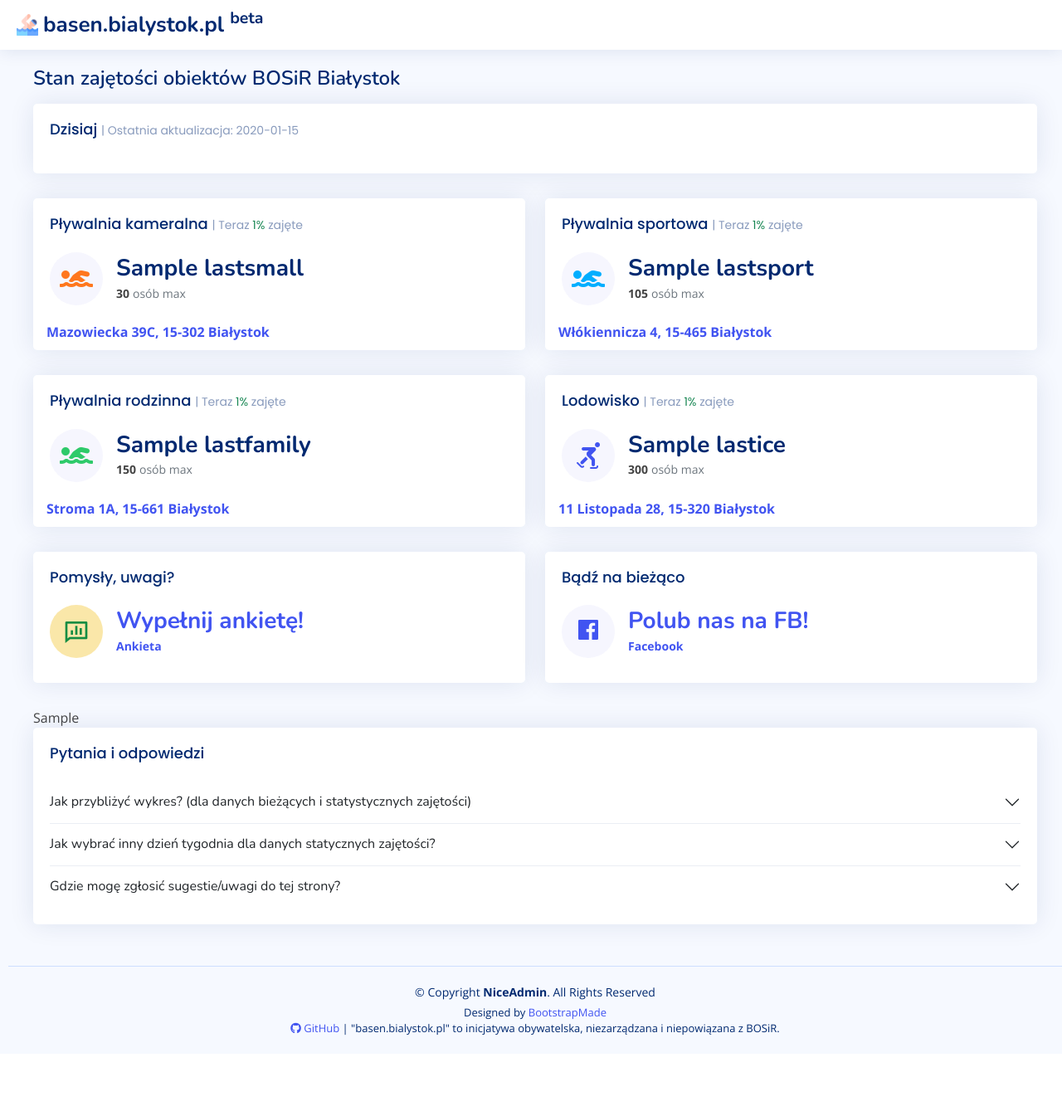
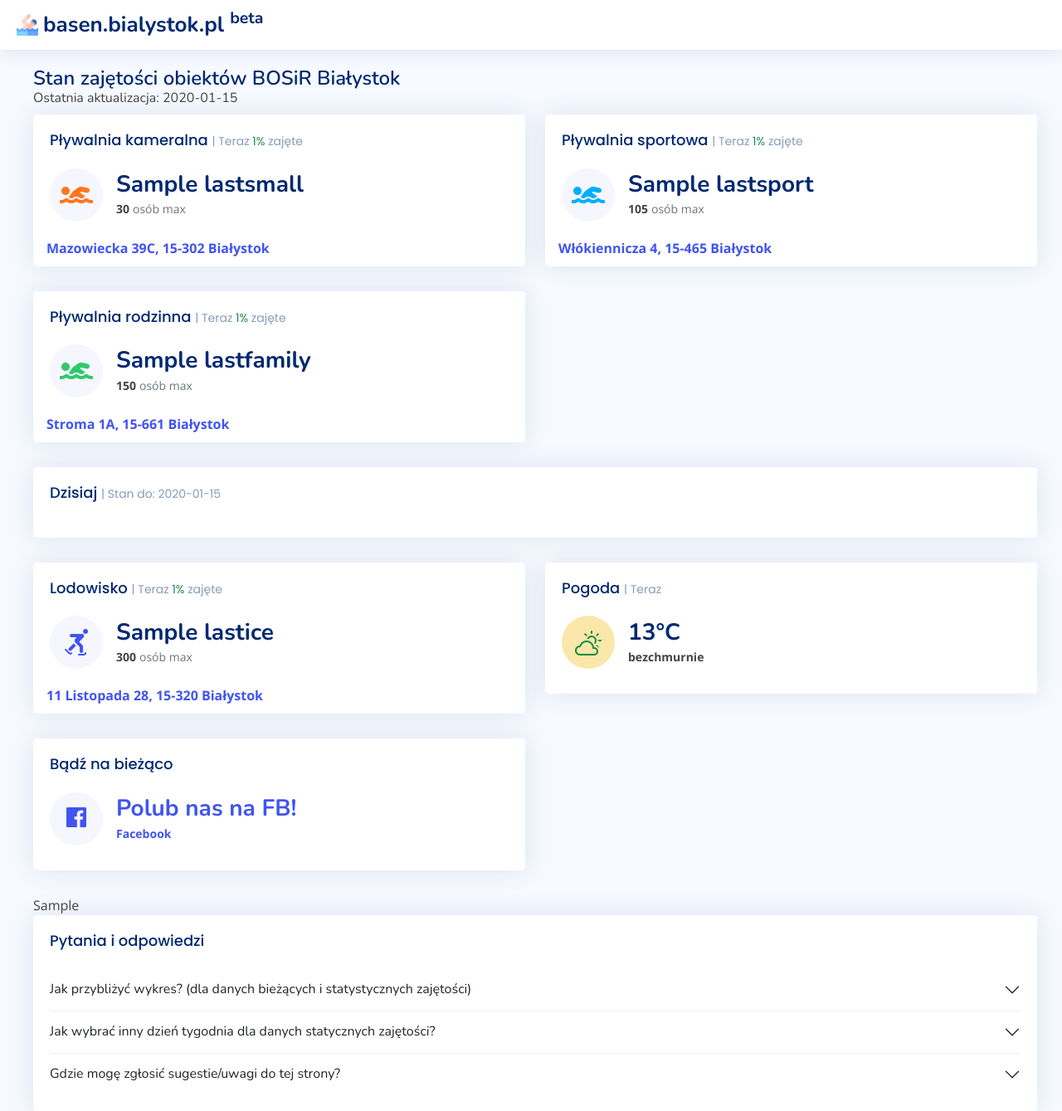
Before and after one commit to avrland/PoolTrackerWeb, a Django app: template tablechart/templates/content.html in a window 1280 px wide. Shown: the top 1339 px of the page at 83% size. Before the commit the page ends 1248 px from the top, so only its background shows below. Run offline with Django 4.2, Linux system fonts and the light colour scheme; the template is opened without the code that fills it: most values are stand-ins (such as "Sample title", 1, 10 or a date in 2020); parts of the project's set-up code (start-up, migrations or seed data) failed here and were passed over; some libraries are stand-ins or nearby versions.

Commit message:
Weather widget prototype, small UI changes

```diff
--- a/tablechart/static/assets/css/style.css
+++ b/tablechart/static/assets/css/style.css
@@ -825,6 +825,11 @@ h6 {
   background: #f6f6fe;
 }
 
+.dashboard .weather-card .card-icon {
+  color: #148d43;
+  background: #fae7a9;
+}
+
 .dashboard .feedback-card .card-icon {
   color: #148d43;
   background: #fae7a9;
--- a/tablechart/templates/content.html
+++ b/tablechart/templates/content.html
@@ -13,16 +13,15 @@
 
   <div class="pagetitle">
     <h1>Stan zajętości obiektów BOSiR Białystok</h1>
-    <nav>
-      <ol class="breadcrumb">
-      </ol>
-    </nav>
+    <h6><span>Ostatnia aktualizacja: {{ lastdate }}</span></h5>
+
   </div>
 
 
   <section class="section dashboard">
+        {% include 'dashboard_upper.html' %}
         {% include 'live_chart.html' %}
-        {% include 'dashboard.html' %}
+        {% include 'dashboard_lower.html' %}
         <div id="stats-chart">
           {{ stats_chart }}
         </div>
--- /dev/null
+++ b/tablechart/templates/dashboard_lower.html
@@ -0,0 +1,81 @@
+{% block content %}
+<div class="row"> <!-- Current number of people -->
+
+        <!-- Ice -->
+        <div class="col-xxl-4 col-md-6">
+          <div class="card info-card ice-card">
+            <div class="card-body">
+              <h5 class="card-title">Lodowisko <span>| Teraz
+                <!-- red colour if over 80% occupacy -->
+                <span class={% if ice_percent < 80 %}
+                "text-success small pt-1"
+                {% else %}
+                "text-danger small pt-1"
+                {% endif %}>
+                {{ice_percent}}%</span> zajęte</span></h5>
+
+              <div class="d-flex align-items-center">
+                <div class="card-icon rounded-circle d-flex align-items-center justify-content-center" data-bs-toggle="modal" data-bs-target="#ice_popup">
+                  <i class="fas fa-skating"></i>
+                </div>
+                <div class="ps-3">
+                  <h6>{{lastice}}</h6>
+                  <span class="text small pt-1 fw-bold">300</span><span class="text-muted small pt-2 ps-1">osób max</span>
+
+                </div>
+              </div>
+            </div>
+            <div class="ps-3">
+
+              <a href="https://maps.app.goo.gl/WTfr4wwKsGnKtJUQ9" target="_blank"><b>11 Listopada 28, 15-320 Białystok</b></a>
+            </div>
+          </div>
+        </div><!-- End Ice -->
+
+        <!-- Weather -->
+        <div class="col-xxl-4 col-md-6">
+          <div class="card info-card weather-card">
+            <div class="card-body">
+              <h5 class="card-title">Pogoda <span>| Teraz</span></h5>
+              <div class="d-flex align-items-center">
+                <div class="card-icon rounded-circle d-flex align-items-center justify-content-center">
+                  <i class="bi bi-cloud-sun"></i>
+                </div>
+                <div class="ps-3">
+                  <h6>13°C</h6>
+                  <span class="text small pt-1 fw-bold"><b>bezchmurnie</b></span>
+                </div>
+              </div>
+            </div>
+
+          </div>
+        </div><!-- End Weather -->
+
+        <!-- Fb -->
+        <div class="col-xxl-4 col-md-6">
+          <div class="card info-card fb-card">
+            <div class="card-body">
+              <h5 class="card-title">Bądź na bieżąco</h5>
+              <div class="d-flex align-items-center">
+                <div class="card-icon rounded-circle d-flex align-items-center justify-content-center">
+                  <a href="https://www.facebook.com/basenbialystok/" target="_blank"><i class="ri-facebook-box-fill"></i></a>
+                </div>
+                <div class="ps-3">
+                  <h6><a href="https://www.facebook.com/basenbialystok/" target="_blank">Polub nas na FB!</a></h6>
+                  <span class="text small pt-1 fw-bold"><a href="https://www.facebook.com/basenbialystok/" target="_blank"><b>Facebook</b></a></span>
+                </div>
+              </div>
+            </div>
+
+          </div>
+        </div><!-- End Fb -->
+
+  </div> <!-- End current number of people -->
+
+
+
+  {% include 'popup_small.html' %}
+  {% include 'popup_sport.html' %}
+  {% include 'popup_family.html' %}
+  {% include 'popup_ice.html' %}
+  {% endblock %}
--- a/tablechart/templates/dashboard.html
+++ b/tablechart/templates/dashboard_upper.html
@@ -92,81 +92,8 @@
       </div>
     </div><!-- End Family -->
 
-        <!-- Ice -->
-        <div class="col-xxl-4 col-md-6">
-          <div class="card info-card ice-card">
-            <div class="card-body">
-              <h5 class="card-title">Lodowisko <span>| Teraz
-                <!-- red colour if over 80% occupacy -->
-                <span class={% if ice_percent < 80 %}
-                "text-success small pt-1"
-                {% else %}
-                "text-danger small pt-1"
-                {% endif %}>
-                {{ice_percent}}%</span> zajęte</span></h5>
-
-              <div class="d-flex align-items-center">
-                <div class="card-icon rounded-circle d-flex align-items-center justify-content-center" data-bs-toggle="modal" data-bs-target="#ice_popup">
-                  <i class="fas fa-skating"></i>
-                </div>
-                <div class="ps-3">
-                  <h6>{{lastice}}</h6>
-                  <span class="text small pt-1 fw-bold">300</span><span class="text-muted small pt-2 ps-1">osób max</span>
-
-                </div>
-              </div>
-            </div>
-            <div class="ps-3">
-
-              <a href="https://maps.app.goo.gl/WTfr4wwKsGnKtJUQ9" target="_blank"><b>11 Listopada 28, 15-320 Białystok</b></a>
-            </div>
-          </div>
-        </div><!-- End Ice -->
-
-        <!-- Feedback -->
-        <div class="col-xxl-4 col-md-6">
-          <div class="card info-card feedback-card">
-            <div class="card-body">
-              <h5 class="card-title">Pomysły, uwagi?</h5>
-              <div class="d-flex align-items-center">
-                <div class="card-icon rounded-circle d-flex align-items-center justify-content-center">
-                  <i class="ri-chat-poll-line"></i>
-                </div>
-                <div class="ps-3">
-                  <h6><a href="https://forms.gle/CGzzGs8PKedTDJXc9" target="_blank">Wypełnij ankietę!</a></h6>
-                  <span class="text small pt-1 fw-bold"><a href="https://forms.gle/CGzzGs8PKedTDJXc9" target="_blank"><b>Ankieta</b></a></span>
-                </div>
-              </div>
-            </div>
-
-          </div>
-        </div><!-- End Feedback -->
-
-        <!-- Fb -->
-        <div class="col-xxl-4 col-md-6">
-          <div class="card info-card fb-card">
-            <div class="card-body">
-              <h5 class="card-title">Bądź na bieżąco</h5>
-              <div class="d-flex align-items-center">
-                <div class="card-icon rounded-circle d-flex align-items-center justify-content-center">
-                  <a href="https://www.facebook.com/basenbialystok/" target="_blank"><i class="ri-facebook-box-fill"></i></a>
-                </div>
-                <div class="ps-3">
-                  <h6><a href="https://www.facebook.com/basenbialystok/" target="_blank">Polub nas na FB!</a></h6>
-                  <span class="text small pt-1 fw-bold"><a href="https://www.facebook.com/basenbialystok/" target="_blank"><b>Facebook</b></a></span>
-                </div>
-              </div>
-            </div>
-
-          </div>
-        </div><!-- End Fb -->
-
   </div> <!-- End current number of people -->
 
 
 
-  {% include 'popup_small.html' %}
-  {% include 'popup_sport.html' %}
-  {% include 'popup_family.html' %}
-  {% include 'popup_ice.html' %}
   {% endblock %}
--- a/tablechart/templates/live_chart.html
+++ b/tablechart/templates/live_chart.html
@@ -2,7 +2,7 @@
 <div class="col-12"> <!-- Live chart section start -->
     <div class="card">
       <div class="card-body">
-        <h5 class="card-title">Dzisiaj <span>| Ostatnia aktualizacja: {{ lastdate }}</span></h5>
+        <h5 class="card-title">Dzisiaj <span>| Stan do: {{ lastdate }}</span></h5>
 
         <!-- Line Chart -->
         <div id="reportsChart"></div>
```
